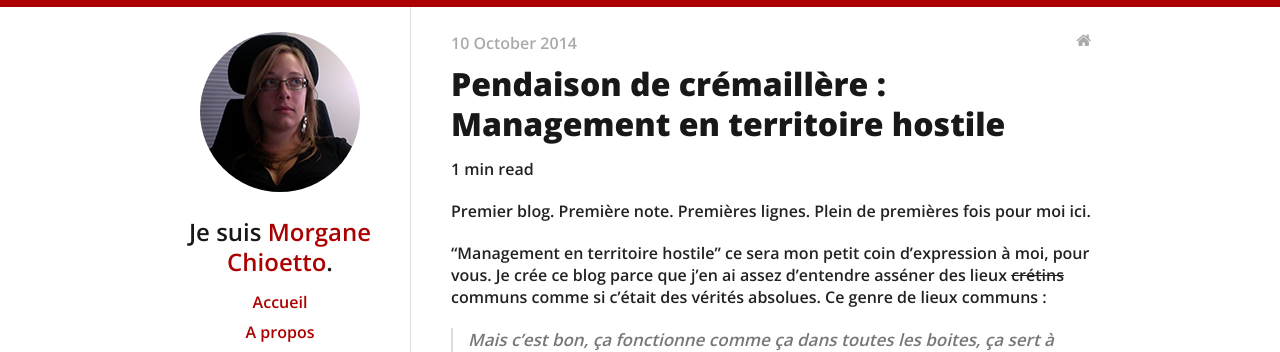
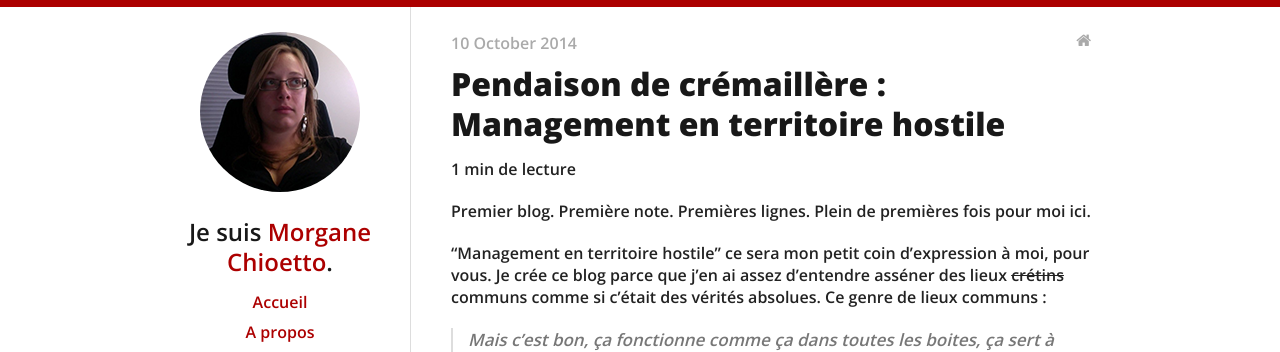
Before and after one commit to chipisan/blog, a Jekyll site: the page built from _posts/2014-10-10-Ouverture_Pendaisoncremaillere.md, in a window 1280 px wide. Shown: the top 352 px of the page. Built offline with Jekyll 4.4.1, drawn with Linux system fonts in a browser that asks for light colours; nearby versions of some CDN libraries; Markdown is read by kramdown in place of the engine named in the settings.

Commit message:
Traduction fr tps de lecture

```diff
--- a/_layouts/post.html
+++ b/_layouts/post.html
@@ -10,7 +10,7 @@ layout: default
 </p>
 
 <h1 class="title" itemprop="name">{{ page.title }}</h1>
-<p>{% include reading_time.html %} read</p>
+<p>{% include reading_time.html %} de lecture</p>
 
 <div id="post">
   {{ content }}
```
